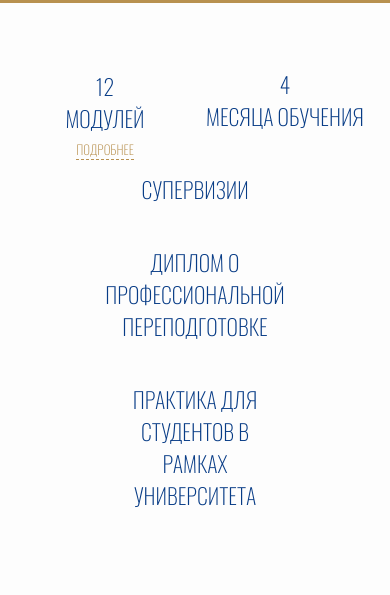
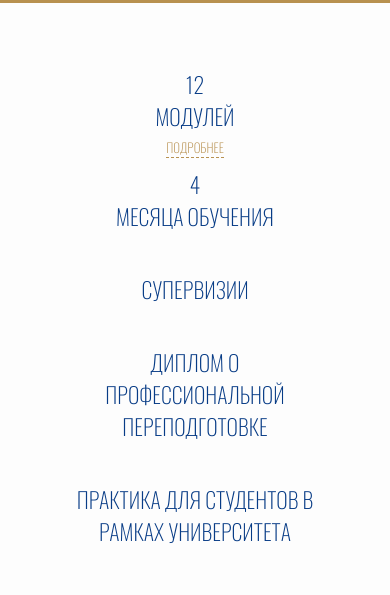
Before and after one commit to feank21/feank21.github.io, a plain HTML site: page index.html in a window 390 px wide. Shown: the part 999-1594 px from the top of the page. Drawn offline with Linux system fonts and the light colour scheme.

Commit message:
Add files via upload

```diff
--- a/css/style.css
+++ b/css/style.css
@@ -512,6 +512,11 @@ ul, li {
 		height: 26px;
 	}
 }
+@media (max-width: 460px) {
+	.count__items  .count__item {
+		flex: 0 0 100%;
+	}
+}
 
 /* info */
 .info {}
```
